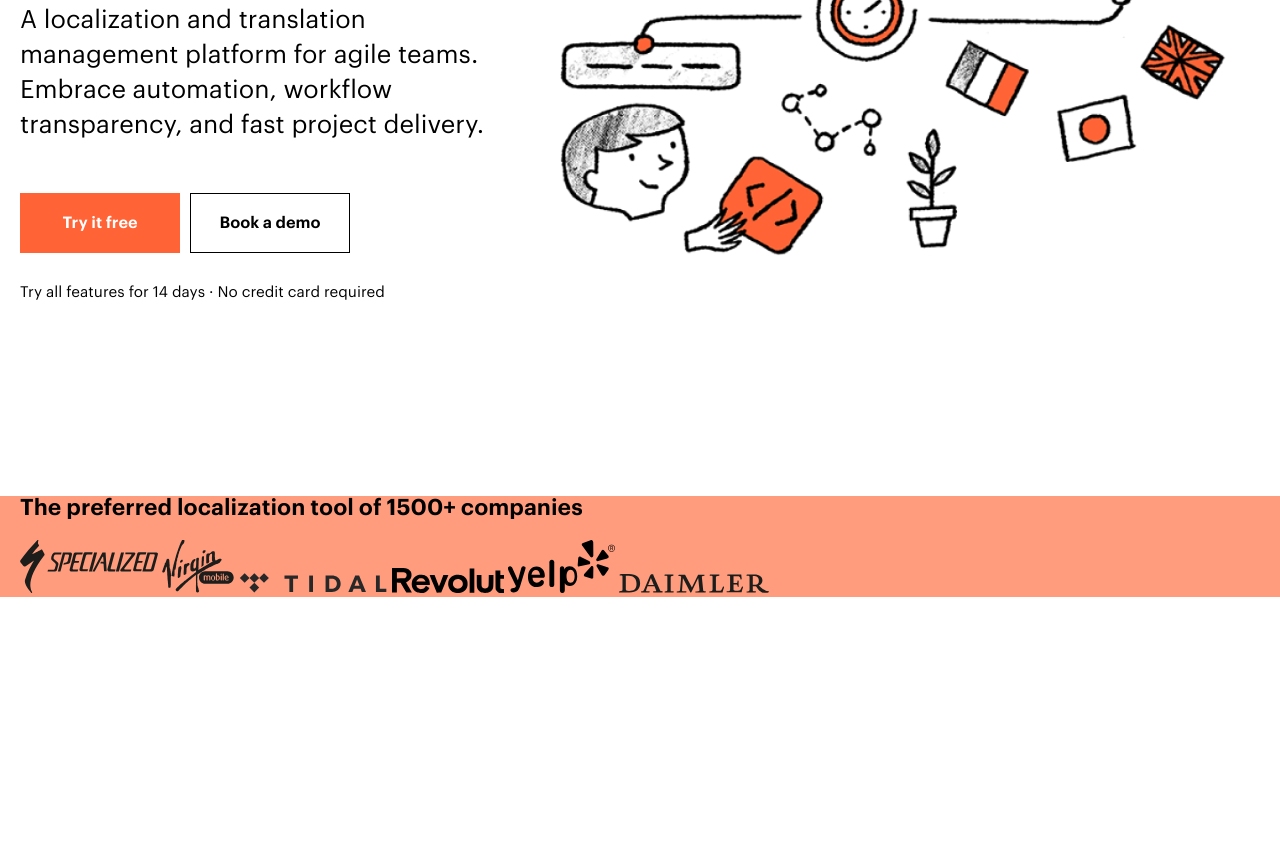
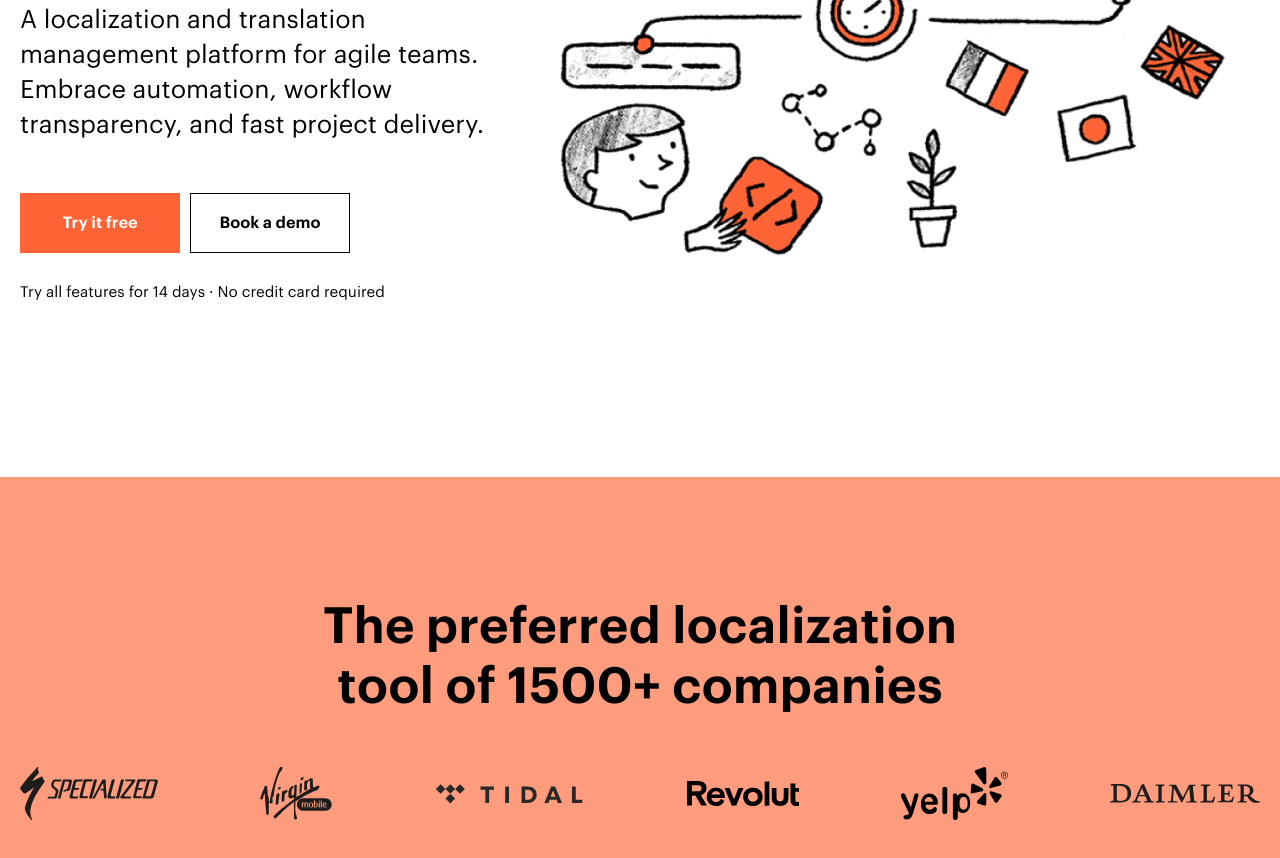
Before and after one commit to Rudzei/localise-new, a plain HTML site: page index.html in a window 1280 px wide. Shown: the part 483-1341 px from the top of the page. Before the commit the page ends 1080 px from the top, so only its background shows below. Drawn offline with nearby package versions, Linux system fonts and the light colour scheme; files whose address does not match are found by name.

Commit message:
сверстал brands

```diff
--- a/assets/scss/common/_typography.scss
+++ b/assets/scss/common/_typography.scss
@@ -25,3 +25,24 @@
 
   color: $color-primary;
 }
+
+h1 {
+
+}
+
+h2 {
+  text-align: center;
+
+  font-weight: 600;
+  line-height: 1.2;
+
+  @include xl-min {
+    font-size: 50px;
+  }
+  @include xl-lg {
+    font-size: 40px;
+  }
+  @include lg {
+    font-size: 30px;
+  }
+}
--- a/assets/scss/main/_brands.scss
+++ b/assets/scss/main/_brands.scss
@@ -3,4 +3,41 @@
 
 .brands {
   background-color: $color-accent-lg;
+  @include xl-min {
+    padding: 120px 0;
+  }
+  @include xl-lg {
+    padding: 100px 0;
+  }
+  @include lg {
+    padding: 80px 0;
+  }
+
+  &__title {
+    margin: 0 auto 50px;
+    max-width: 720px;
+  }
+
+  &__list {
+    display: grid;
+    align-items: center;
+
+    gap: $gap-lg $gap;
+
+    @include xl-min {
+      grid-template-columns: repeat(auto-fit, minmax(50px, max-content));
+      justify-content: space-between;
+    }
+    @include xl-lg {
+      grid-template-columns: repeat(3, minmax(50px, max-content));
+      justify-content: space-evenly;
+    }
+    @include lg-md {
+      grid-template-columns: repeat(2, minmax(50px, max-content));
+      justify-content: space-evenly;
+    }
+    @include md {
+      justify-content: center;
+    }
+  }
 }
--- a/assets/scss/main/_hero.scss
+++ b/assets/scss/main/_hero.scss
@@ -68,6 +68,10 @@
     @include lg {
       justify-content: center;
     }
+    @include $xx {
+      flex-direction: column;
+      align-items: center;
+    }
   }
 
   &__notes {
```
Also changed, not shown: assets/css/style.css.
